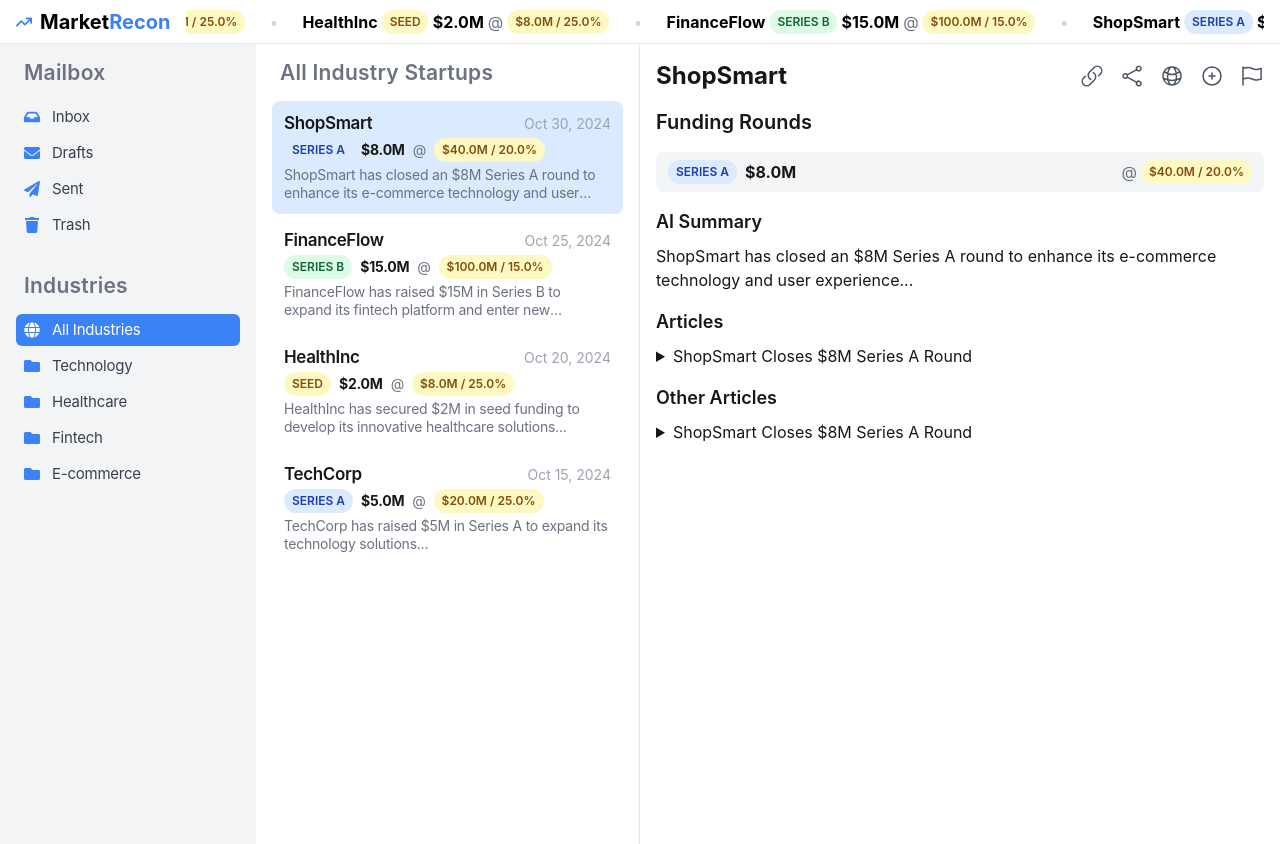
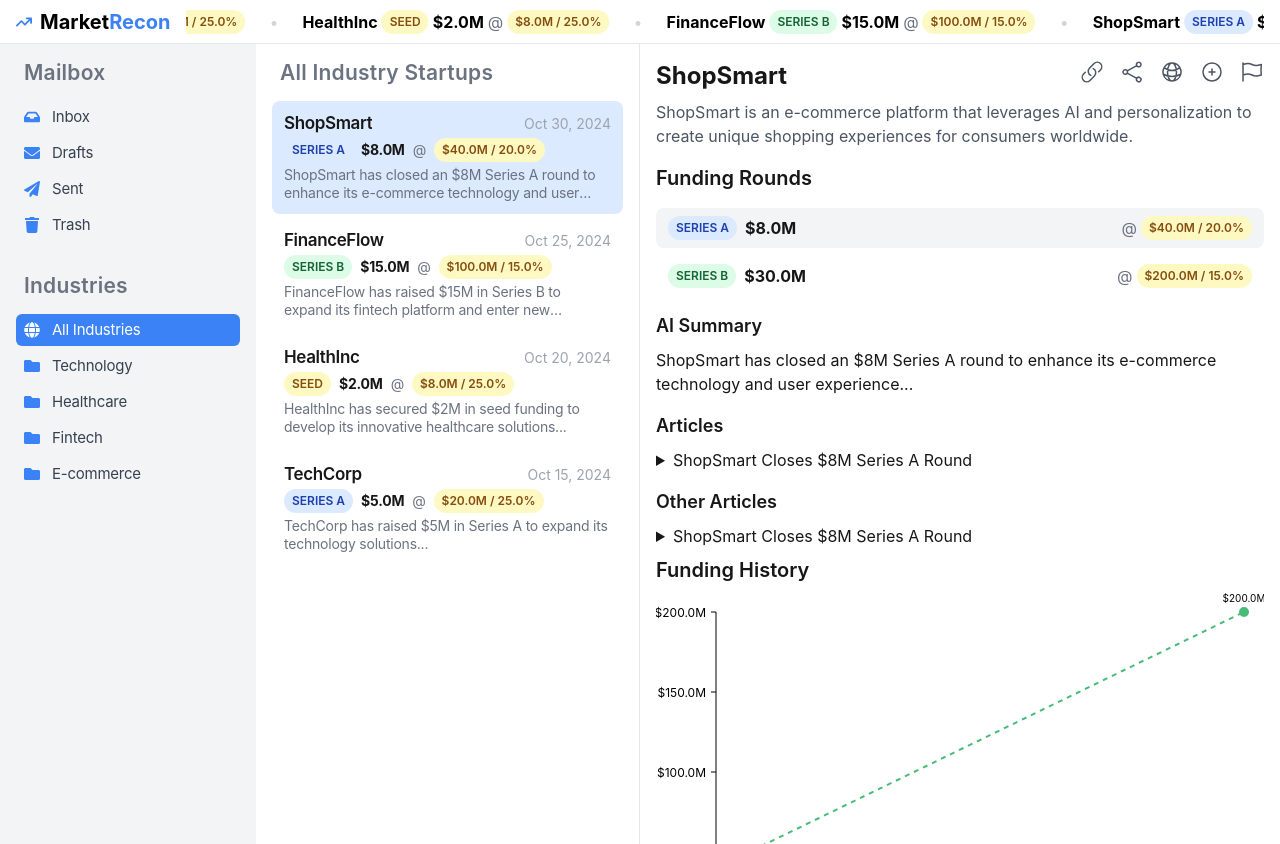
Before and after one commit to buzsh/recon, a Next.js app: page / in a window 1280 px wide. Both pictures are taken after a click on the button 447 px from the left and 157 px from the top of the page. Built offline with nearby package versions, Linux system fonts and the light colour scheme.

Commit message:
feat: funding history graph

```diff
--- a/components/DetailView.tsx
+++ b/components/DetailView.tsx
@@ -4,6 +4,7 @@ import FundingRoundPill from "./FundingRoundPill";
 import ValuationPill from "./ValuationPill";
 import { formatCurrency } from "../app/utils/formatCurrency";
 import { HiOutlineLink, HiOutlineShare, HiOutlineGlobeAlt, HiOutlinePlusCircle, HiOutlineFlag } from "react-icons/hi2";
+import FundingHistoryGraph from "./FundingHistoryGraph";
 
 interface DetailViewProps {
   startup: Startup | null;
@@ -46,7 +47,7 @@ const DetailView: React.FC<DetailViewProps> = ({ startup, fundingRoundId }) => {
   return (
     <div className="flex-1 overflow-y-auto">
       <div className="p-4">
-        <div className="flex justify-between items-center mb-4">
+        <div className="flex justify-between items-start mb-2">
           <h1 className="text-2xl font-bold">{startup.name}</h1>
           <div className="flex space-x-4">
             <button onClick={copyUrl} className="text-gray-600 hover:text-blue-600 transition-colors">
@@ -66,6 +67,7 @@ const DetailView: React.FC<DetailViewProps> = ({ startup, fundingRoundId }) => {
             </button>
           </div>
         </div>
+        <p className="text-gray-600 mb-4">{startup.description}</p>
         <h2 className="text-xl font-semibold mb-4">Funding Rounds</h2>
         <ul className="mb-4 space-y-2">
           {startup.fundingRounds.map((round) => (
@@ -127,6 +129,13 @@ const DetailView: React.FC<DetailViewProps> = ({ startup, fundingRoundId }) => {
             ))}
           </div>
         )}
+
+        {startup.fundingRounds.length > 1 && (
+          <div className="mb-6">
+            <h2 className="text-xl font-semibold mb-2">Funding History</h2>
+            <FundingHistoryGraph fundingRounds={startup.fundingRounds} />
+          </div>
+        )}
       </div>
     </div>
   );
--- /dev/null
+++ b/components/FundingHistoryGraph.tsx
@@ -0,0 +1,167 @@
+import React, { useRef, useState, useEffect } from 'react';
+import { FundingRound, FundingRoundType } from '../data/types';
+import { formatCurrency } from '../app/utils/formatCurrency';
+
+interface FundingHistoryGraphProps {
+  fundingRounds: FundingRound[];
+}
+
+const pillColors = {
+  'Pre-Seed': '#FED7E2',
+  'Seed': '#FEF3C7',
+  'Series A': '#DBEAFE',
+  'Series B': '#D1FAE5',
+  'Series C': '#E9D5FF',
+  'Series D': '#E5E7EB',
+  'Series E': '#E5E7EB',
+  'Series F': '#E5E7EB',
+  'Series G': '#E5E7EB',
+  'Series H': '#E5E7EB',
+};
+
+const FundingHistoryGraph: React.FC<FundingHistoryGraphProps> = ({ fundingRounds }) => {
+  const containerRef = useRef<HTMLDivElement>(null);
+  const [dimensions, setDimensions] = useState({ width: 0, height: 400 });
+
+  useEffect(() => {
+    const updateDimensions = () => {
+      if (containerRef.current) {
+        setDimensions({
+          width: containerRef.current.offsetWidth,
+          height: 400
+        });
+      }
+    };
+
+    updateDimensions();
+    window.addEventListener('resize', updateDimensions);
+    return () => window.removeEventListener('resize', updateDimensions);
+  }, []);
+
+  const sortedRounds = [...fundingRounds].sort((a, b) => new Date(a.date).getTime() - new Date(b.date).getTime());
+  const cumulativeFunding = sortedRounds.reduce((acc, round, index) => {
+    const previousTotal = index > 0 ? acc[index - 1].total : 0;
+    return [...acc, { ...round, total: previousTotal + round.amountRaised }];
+  }, [] as (FundingRound & { total: number })[]);
+
+  const maxAmount = Math.max(
+    cumulativeFunding[cumulativeFunding.length - 1].total,
+    Math.max(...cumulativeFunding.map(round => round.valuation || 0))
+  );
+
+  const margin = { top: 20, right: 20, bottom: 60, left: 60 };
+  const chartWidth = dimensions.width - margin.left - margin.right;
+  const chartHeight = dimensions.height - margin.top - margin.bottom;
+
+  const xScale = (index: number) => (index / (cumulativeFunding.length - 1)) * chartWidth;
+  const yScale = (value: number) => chartHeight - (value / maxAmount) * chartHeight;
+
+  const fundingLine = cumulativeFunding.map((round, index) =>
+    `${xScale(index)},${yScale(round.total)}`
+  ).join(' ');
+
+  const valuationLine = cumulativeFunding.map((round, index) =>
+    round.valuation ? `${xScale(index)},${yScale(round.valuation)}` : ''
+  ).filter(Boolean).join(' ');
+
+  return (
+    <div ref={containerRef} style={{ width: '100%', height: '400px' }}>
+      <svg width={dimensions.width} height={dimensions.height}>
+        <g transform={`translate(${margin.left}, ${margin.top})`}>
+          {/* Y-axis */}
+          <line x1={0} y1={0} x2={0} y2={chartHeight} stroke="black" />
+          {[0, 0.25, 0.5, 0.75, 1].map((tick, index) => (
+            <g key={index} transform={`translate(0, ${chartHeight * (1 - tick)})`}>
+              <line x1={-5} y1={0} x2={0} y2={0} stroke="black" />
+              <text x={-10} y={5} textAnchor="end" fontSize="12">
+                {formatCurrency(maxAmount * tick)}
+              </text>
+            </g>
+          ))}
+
+          {/* X-axis */}
+          <line x1={0} y1={chartHeight} x2={chartWidth} y2={chartHeight} stroke="black" />
+          {cumulativeFunding.map((round, index) => (
+            <g key={index} transform={`translate(${xScale(index)}, ${chartHeight})`}>
+              <text x={0} y={20} textAnchor="middle" fontSize="12" transform="rotate(-45)">
+                {round.type}
+              </text>
+              <text x={0} y={35} textAnchor="middle" fontSize="10" transform="rotate(-45)">
+                {new Date(round.date).toLocaleDateString()}
+              </text>
+            </g>
+          ))}
+
+          {/* Cumulative Funding Line */}
+          <polyline
+            points={fundingLine}
+            fill="none"
+            stroke="#4299E1"
+            strokeWidth="2"
+          />
+
+          {/* Valuation Line */}
+          <polyline
+            points={valuationLine}
+            fill="none"
+            stroke="#48BB78"
+            strokeWidth="2"
+            strokeDasharray="5,5"
+          />
+
+          {/* Data Points */}
+          {cumulativeFunding.map((round, index) => (
+            <g key={index}>
+              <circle
+                cx={xScale(index)}
+                cy={yScale(round.total)}
+                r="4"
+                fill={pillColors[round.type as FundingRoundType]}
+                stroke="#4299E1"
+                strokeWidth="2"
+              />
+              <text
+                x={xScale(index)}
+                y={yScale(round.total) - 10}
+                textAnchor="middle"
+                fontSize="10"
+              >
+                {formatCurrency(round.amountRaised)}
+              </text>
+              {round.valuation && (
+                <>
+                  <circle
+                    cx={xScale(index)}
+                    cy={yScale(round.valuation)}
+                    r="4"
+                    fill="#48BB78"
+                    stroke="#48BB78"
+                    strokeWidth="2"
+                  />
+                  <text
+                    x={xScale(index)}
+                    y={yScale(round.valuation) - 10}
+                    textAnchor="middle"
+                    fontSize="10"
+                  >
+                    {formatCurrency(round.valuation)}
+                  </text>
+                </>
+              )}
+            </g>
+          ))}
+        </g>
+
+        {/* Legend */}
+        <g transform={`translate(${margin.left}, ${dimensions.height - 20})`}>
+          <line x1={0} y1={-5} x2={20} y2={-5} stroke="#4299E1" strokeWidth="2" />
+          <text x={25} y={0} fontSize="12">Cumulative Funding</text>
+          <line x1={150} y1={-5} x2={170} y2={-5} stroke="#48BB78" strokeWidth="2" strokeDasharray="5,5" />
+          <text x={175} y={0} fontSize="12">Valuation</text>
+        </g>
+      </svg>
+    </div>
+  );
+};
+
+export default FundingHistoryGraph;
--- a/data/sampleData.ts
+++ b/data/sampleData.ts
@@ -30,6 +30,7 @@ export const startups: Startup[] = [
   {
     id: 1,
     name: 'TechCorp',
+    description: 'TechCorp is a cutting-edge technology company specializing in artificial intelligence and machine learning solutions for enterprise clients.',
     industries: [industries[0]],
     fundingRounds: [],
     articles: [],
@@ -39,6 +40,7 @@ export const startups: Startup[] = [
   {
     id: 2,
     name: 'HealthInc',
+    description: 'HealthInc is revolutionizing healthcare with innovative telemedicine platforms and AI-driven diagnostic tools for improved patient care.',
     industries: [industries[1]],
     fundingRounds: [],
     articles: [],
@@ -48,6 +50,7 @@ export const startups: Startup[] = [
   {
     id: 3,
     name: 'FinanceFlow',
+    description: 'FinanceFlow is a fintech startup that provides advanced analytics and blockchain-based solutions for secure and efficient financial transactions.',
     industries: [industries[2]],
     fundingRounds: [],
     articles: [],
@@ -57,6 +60,7 @@ export const startups: Startup[] = [
   {
     id: 4,
     name: 'ShopSmart',
+    description: 'ShopSmart is an e-commerce platform that leverages AI and personalization to create unique shopping experiences for consumers worldwide.',
     industries: [industries[3]],
     fundingRounds: [],
     articles: [],
@@ -121,7 +125,54 @@ export const fundingRounds: FundingRound[] = [
     createdAt: '2024-10-30T00:00:00Z',
     updatedAt: '2024-10-30T00:00:00Z',
   },
-  // Add more funding rounds as needed
+  {
+    id: 5,
+    startupId: 1,
+    type: 'Series B',
+    amountRaised: 20000000,
+    valuation: 100000000,
+    date: '2025-03-15T00:00:00Z',
+    aiSummary: undefined,
+    articles: [],
+    createdAt: '2025-03-15T00:00:00Z',
+    updatedAt: '2025-03-15T00:00:00Z',
+  },
+  {
+    id: 6,
+    startupId: 2,
+    type: 'Series A',
+    amountRaised: 10000000,
+    valuation: 40000000,
+    date: '2025-05-20T00:00:00Z',
+    aiSummary: undefined,
+    articles: [],
+    createdAt: '2025-05-20T00:00:00Z',
+    updatedAt: '2025-05-20T00:00:00Z',
+  },
+  {
+    id: 7,
+    startupId: 3,
+    type: 'Series C',
+    amountRaised: 50000000,
+    valuation: 500000000,
+    date: '2025-08-10T00:00:00Z',
+    aiSummary: undefined,
+    articles: [],
+    createdAt: '2025-08-10T00:00:00Z',
+    updatedAt: '2025-08-10T00:00:00Z',
+  },
+  {
+    id: 8,
+    startupId: 4,
+    type: 'Series B',
+    amountRaised: 30000000,
+    valuation: 200000000,
+    date: '2025-11-05T00:00:00Z',
+    aiSummary: undefined,
+    articles: [],
+    createdAt: '2025-11-05T00:00:00Z',
+    updatedAt: '2025-11-05T00:00:00Z',
+  },
 ];
 
 export const articles: Article[] = [
@@ -225,3 +276,9 @@ fundingRounds[0].aiSummary = aiSummaries[0];
 fundingRounds[1].aiSummary = aiSummaries[1];
 fundingRounds[2].aiSummary = aiSummaries[2];
 fundingRounds[3].aiSummary = aiSummaries[3];
+
+// Associate new funding rounds with startups
+startups[0].fundingRounds.push(fundingRounds[4]);
+startups[1].fundingRounds.push(fundingRounds[5]);
+startups[2].fundingRounds.push(fundingRounds[6]);
+startups[3].fundingRounds.push(fundingRounds[7]);
--- a/data/types.ts
+++ b/data/types.ts
@@ -7,6 +7,7 @@ export interface Industry {
 export interface Startup {
   id: number;
   name: string;
+  description: string;
   industries: Industry[];
   fundingRounds: FundingRound[];
   articles: Article[];
```
